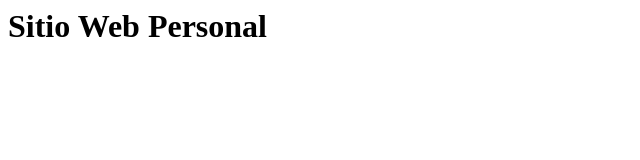
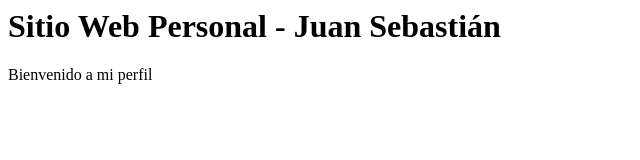
Before and after one commit to Sebasgarcia19/examen-git-html, a plain HTML site: page index.html in a window 1280 px wide. Shown: the whole page, without its empty margins (0-640 px from the left). Drawn offline with Linux system fonts and the light colour scheme.

Commit message:
feat(index): agregar encabezado y bienvenida principal

```diff
--- a/index.html
+++ b/index.html
@@ -1 +1 @@
-<h1>Sitio Web Personal</h1>
+<h1>Sitio Web Personal - Juan Sebastián</h1><p>Bienvenido a mi perfil</p>
```
